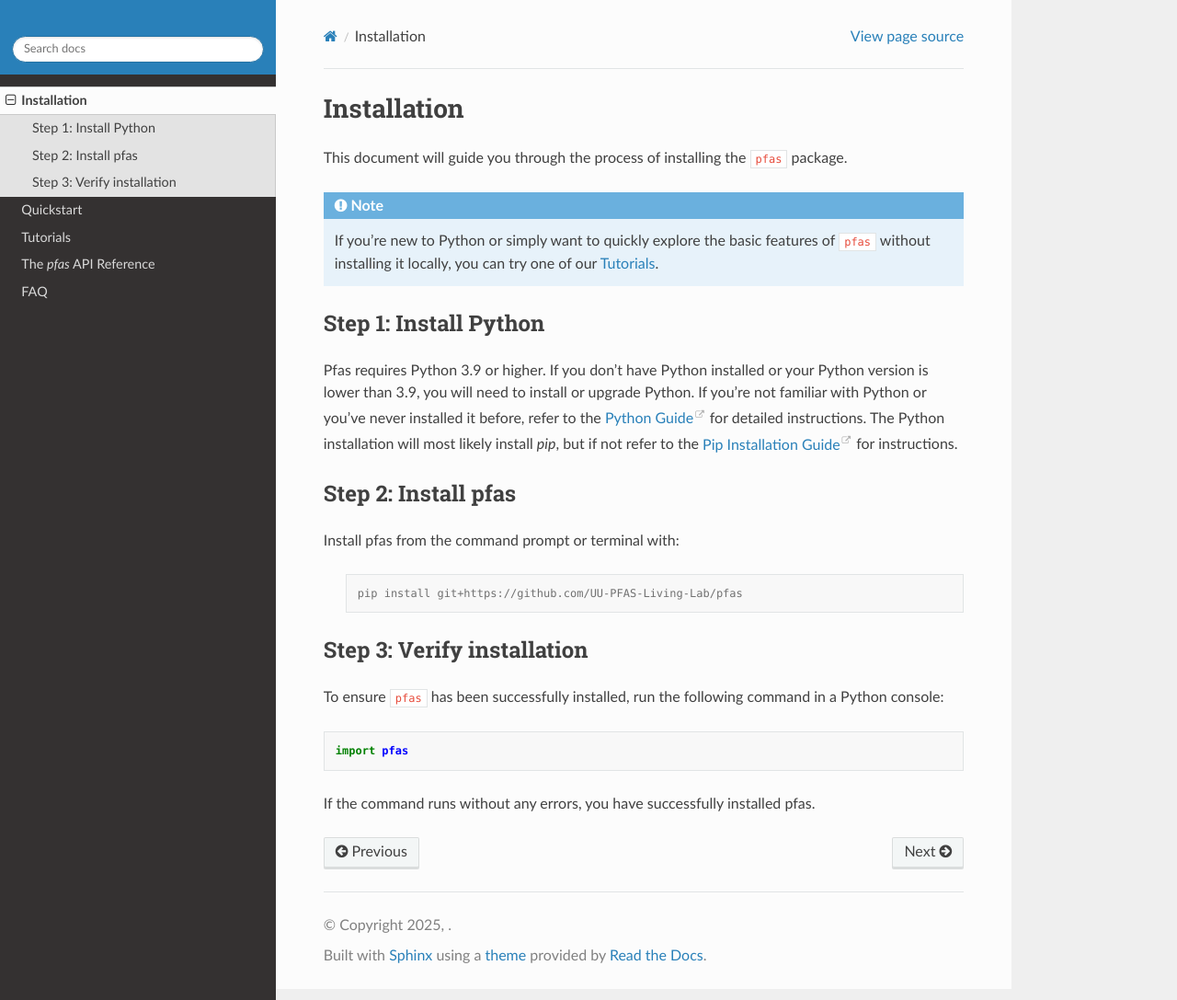
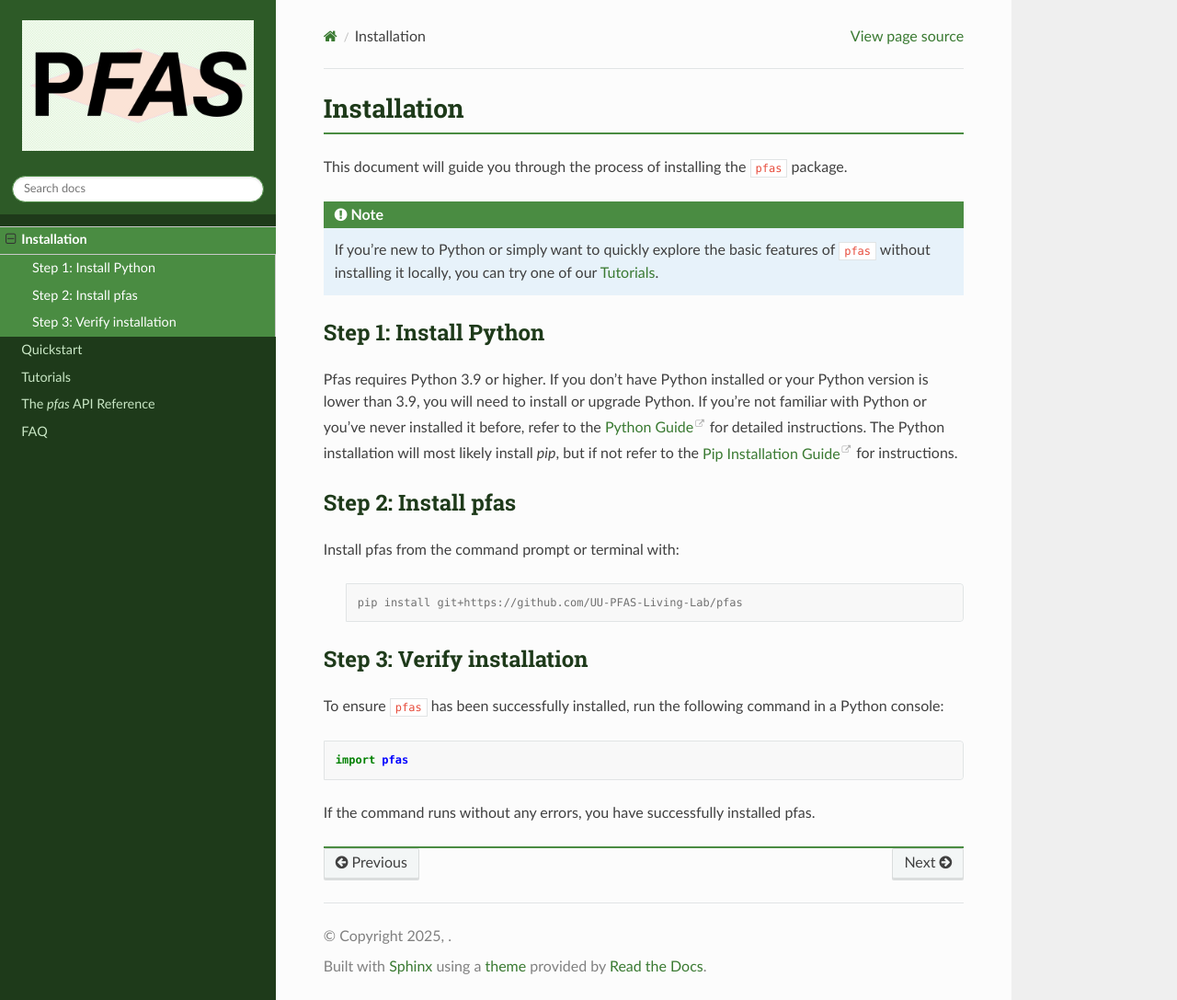
Before and after one commit to UU-PFAS-Living-Lab/pfas, a Sphinx documentation site: the page built from docs/source/installation.rst, in a window 1280 px wide and 1087 px high. Shown: the whole window at 92% size. Built offline with Sphinx 7.4.7 and the Read the Docs theme 3.1.0, drawn with Linux system fonts in a browser that asks for light colours.

Commit message:
update theme and logo rtd

```diff
--- /dev/null
+++ b/docs/source/_static/custom.css
@@ -0,0 +1,69 @@
+/* Color overrides */
+.wy-side-nav-search {
+    background-color: #2d5a27;
+}
+
+.wy-nav-top {
+    background-color: #2d5a27;
+}
+
+.wy-side-nav-search input[type=text] {
+    border-color: #4a8c42;
+}
+
+a {
+    color: #3a7a32;
+}
+
+a:hover {
+    color: #2d5a27;
+}
+
+/* Sidebar */
+.wy-nav-side {
+    background-color: #1e3a1a;
+}
+
+.wy-menu-vertical a {
+    color: #c8e6c4;
+}
+
+.wy-menu-vertical a:hover {
+    background-color: #2d5a27;
+    color: #ffffff;
+}
+
+.wy-menu-vertical li.current a {
+    background-color: #4a8c42;
+    color: #ffffff;
+}
+
+/* Code blocks */
+div[class^="highlight"] {
+    border-left: 4px solid #4a8c42;
+    border-radius: 0 4px 4px 0;
+}
+
+/* Headings */
+h1, h2, h3 {
+    color: #1e3a1a;
+}
+
+h1 {
+    border-bottom: 2px solid #4a8c42;
+    padding-bottom: 8px;
+}
+
+/* Admonitions / notes */
+.rst-content .note .admonition-title {
+    background-color: #4a8c42;
+}
+
+.rst-content .note {
+    border-color: #4a8c42;
+}
+
+/* Footer */
+footer {
+    border-top: 2px solid #4a8c42;
+}
--- a/docs/source/conf.py
+++ b/docs/source/conf.py
@@ -57,7 +57,7 @@ exclude_patterns = []
 # a list of builtin themes.
 #
 html_theme = "sphinx_rtd_theme"
-html_logo = "images/logos/white_med.png"
+html_logo = "images/logo_pfas.png"
 html_theme_options = {
     "logo_only": True,
     "navigation_depth": -1,
@@ -68,5 +68,8 @@ html_theme_options = {
 # Add any paths that contain custom static files (such as style sheets) here,
 # relative to this directory. They are copied after the builtin static files,
 # so a file named "default.css" will overwrite the builtin "default.css".
-# html_static_path = ['_static']
+html_static_path = ['_static']
+html_css_files = [
+    'custom.css',
+]
 napoleon_use_param = True
```
Also changed, not shown: docs/source/images/logo_pfas.png (added).
